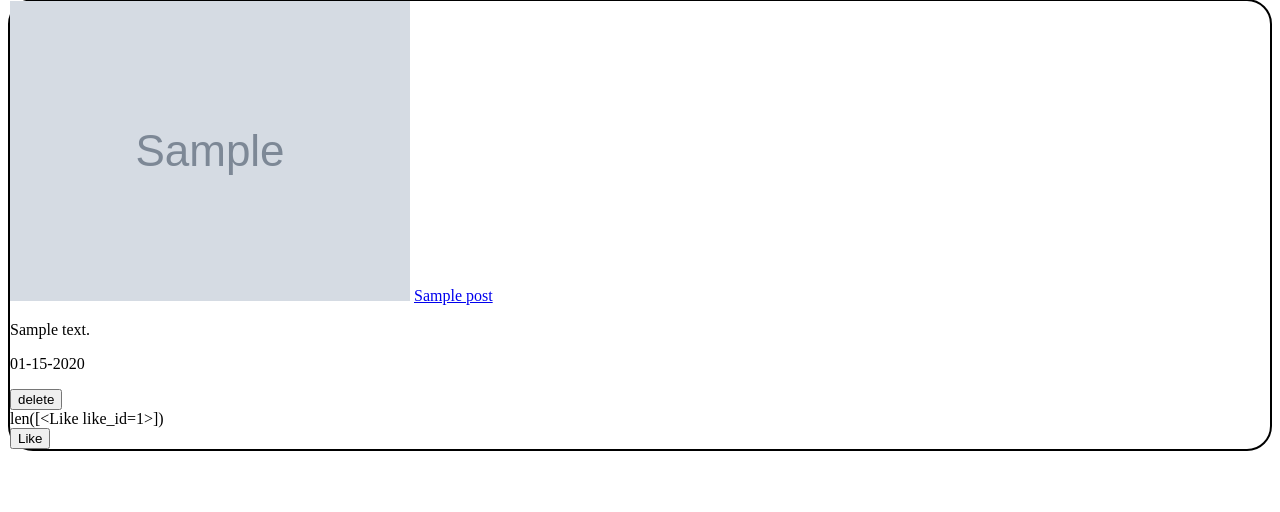
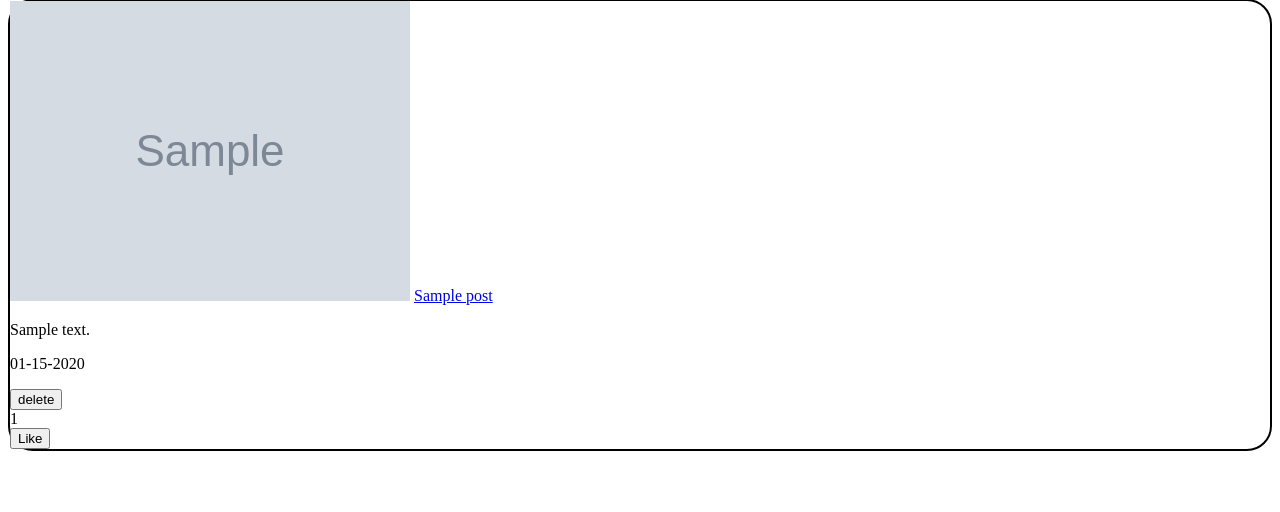
Before and after one commit to rach0101/Music_Diary_Hackbright_Project, a Flask app: a page that uses templates/diary.html in a window 1280 px wide. Shown: the part 258-770 px from the top of the page. Run offline with Flask 2, Linux system fonts and the light colour scheme; the visitor is signed in with stand-in values (Sample User, id 1); tables that the repository leaves empty hold one stand-in row (values such as "Sample post"); grey boxes marked "Sample" are stand-in pictures.

Commit message:
Add total likes to each post

```diff
--- a/templates/diary.html
+++ b/templates/diary.html
@@ -81,7 +81,7 @@
         </form>
         {% endif %}
         <div>
-            <div id="like_count">len({{post.likes}})</div>
+            <div id="like_count">{{post.likes|length}}</div>
             <button type="button" class="like_post" id="{{post.post_id}}"> Like </button>
         </div>
 
```
